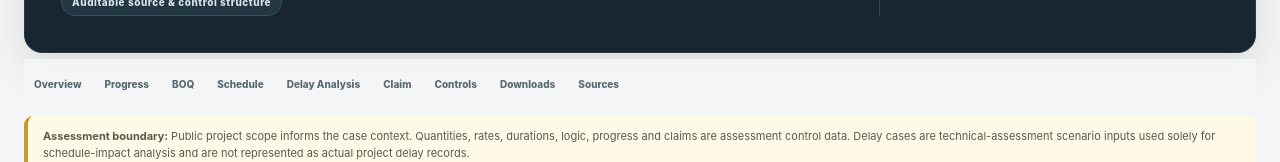
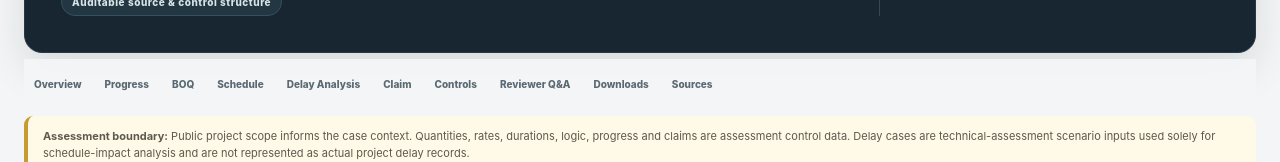
Before and after one commit to michaelfutol/Michael-Futol-Chinaimo-Project-Controls, a Next.js app: page / in a window 1280 px wide. Shown: the part 338-500 px from the top of the page. Built offline with nearby package versions, Linux system fonts and the light colour scheme.

Commit message:
site: surface reviewer Q&A in assessment flow

```diff
--- a/app/page.tsx
+++ b/app/page.tsx
@@ -3,6 +3,7 @@ import schedule from '../data/schedule.json';
 import governance from '../data/governance.json';
 import ProgressExplorer from './ProgressExplorer';
 import ScheduleExplorer from './ScheduleExplorer';
+import ReviewerFAQ from './ReviewerFAQ';
 
 const money=(n:number)=>new Intl.NumberFormat('en-US',{maximumFractionDigits:0}).format(n);
 const pct=(n:number)=>`${n.toFixed(3)}%`;
@@ -39,7 +40,7 @@ export default function Page(){
     </section>
 
     <nav className="navBar" aria-label="Assessment sections">
-      <a href="#start">Overview</a><a href="#progress">Progress</a><a href="#boq">BOQ</a><a href="#schedule">Schedule</a><a href="#delays">Delay Analysis</a><a href="#claim">Claim</a><a href="#controls">Controls</a><a href="#downloads">Downloads</a><a href="#sources">Sources</a>
+      <a href="#start">Overview</a><a href="#progress">Progress</a><a href="#boq">BOQ</a><a href="#schedule">Schedule</a><a href="#delays">Delay Analysis</a><a href="#claim">Claim</a><a href="#controls">Controls</a><a href="#reviewer-qa">Reviewer Q&A</a><a href="#downloads">Downloads</a><a href="#sources">Sources</a>
     </nav>
 
     <section className="notice"><b>Assessment boundary:</b> {assessment.meta.dataBoundary}</section>
@@ -110,13 +111,15 @@ export default function Page(){
       <p className="controlNote">{governance.documentControl.controlNote}</p>
     </section>
 
+    <ReviewerFAQ/>
+
     <section className="panel downloads" id="downloads">
-      <div className="downloadIntro"><span className="sectionNo">07 · WORKING FILES</span><h2>Open the actual working files</h2><p>The web view summarizes the control model; the Excel workbook and Microsoft Project package remain the native working records.</p></div>
+      <div className="downloadIntro"><span className="sectionNo">08 · WORKING FILES</span><h2>Open the actual working files</h2><p>The web view summarizes the control model; the Excel workbook and Microsoft Project package remain the native working records.</p></div>
       <div className="downloadGrid"><a href="/downloads/Michael_Futol_Chinaimo_Project_Controls.xlsx" download><b>Excel Project Controls Workbook</b><span>.xlsx · BOQ · Measurement · Progress · Gantt · S-Curve · Claim · Delay Analysis</span><em>DOWNLOAD ↓</em></a><a href="/downloads/Michael_Futol_Chinaimo_Technical_Assessment.pdf" download><b>Printable Assessment Pack</b><span>PDF · executive status · BOQ/progress · native schedule evidence · delay commentary · source register</span><em>DOWNLOAD PDF ↓</em></a><a href="/downloads/Michael_Futol_Chinaimo_MSProject_Package.zip" download><b>Complete Microsoft Project Package</b><span>ZIP · baseline + critical-delay + non-critical + concurrent-delay + procurement-watch .mpp files. Extract into the same folder as the Excel workbook.</span><em>DOWNLOAD ZIP ↓</em></a><a href="https://github.com/michaelfutol/Michael-Futol-Chinaimo-Project-Controls" target="_blank"><b>GitHub Audit Trail</b><span>Source data · Schedule data · Governance · Web source · Revision history</span><em>INSPECT ↗</em></a></div>
     </section>
 
     <section className="panel" id="sources">
-      <div className="sectionHead"><div><span className="sectionNo">08 · SOURCE & CONFIDENTIALITY BASIS</span><h2>Exact public references for every externally derived project fact</h2><p>A reviewer should not have to wonder where the project figures came from. Public facts are linked directly; assessment data are explicitly labelled illustrative.</p></div></div>
+      <div className="sectionHead"><div><span className="sectionNo">09 · SOURCE & CONFIDENTIALITY BASIS</span><h2>Exact public references for every externally derived project fact</h2><p>A reviewer should not have to wonder where the project figures came from. Public facts are linked directly; assessment data are explicitly labelled illustrative.</p></div></div>
       <div className="boundaryGrid"><div><b>Publicly grounded project context</b><p>{governance.assessmentBoundary.public}</p></div><div><b>Assessment-derived control model</b><p>{governance.assessmentBoundary.illustrative}</p></div></div>
       <div className="confidentialityBox"><b>Confidentiality boundary</b><span>{governance.assessmentBoundary.confidentiality}</span></div>
       <h3 className="subHeading">Public facts used in this assessment</h3>
```
